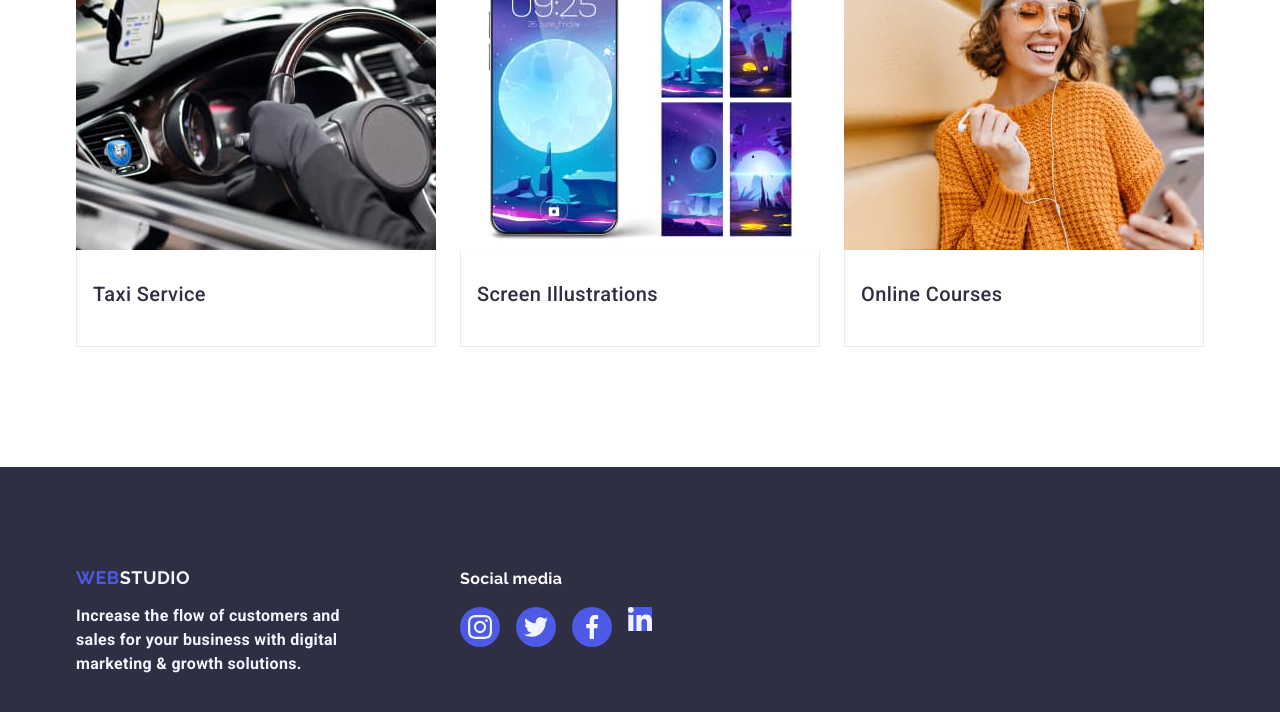
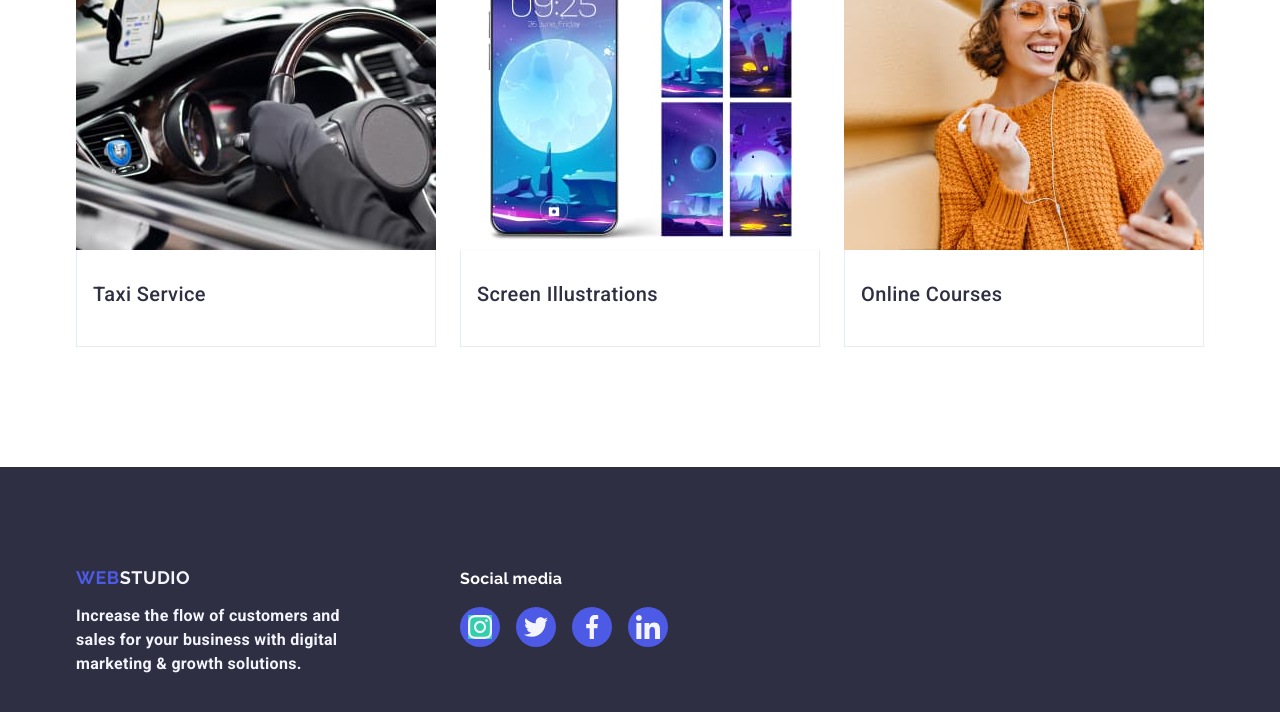
Before and after one commit to nkreams/goit-markup-hw-04, a plain HTML site: page index.html in a window 1280 px wide. In both pictures the pointer is over the icon 480 px from the left and 3289 px from the top of the page. Shown: the part 2662-3374 px from the top of the page. Drawn offline with nearby package versions, Linux system fonts and the light colour scheme.

Commit message:
sadasdxzcxvghfgdgfs

```diff
--- a/css/style.css
+++ b/css/style.css
@@ -440,3 +440,7 @@ ul {
   fill: #f4f4fd;
   background-color: #4d5ae5;
 }
+.socialsvgfoot:hover,
+.socialsvgfoot:focus {
+  background-color: #31d0aa;
+}
--- a/index.html
+++ b/index.html
@@ -404,7 +404,7 @@
               </a>
             </li>
             <li class="socialli">
-              <a href="posilka" class="ssocialalinkfooter">
+              <a href="posilka" class="socialalinkfooter">
                 <svg width="24" height="24" class="socialsvgfoot">
                   <use href="./images/icons.svg#icon-linkedin"></use>
                 </svg>
```
